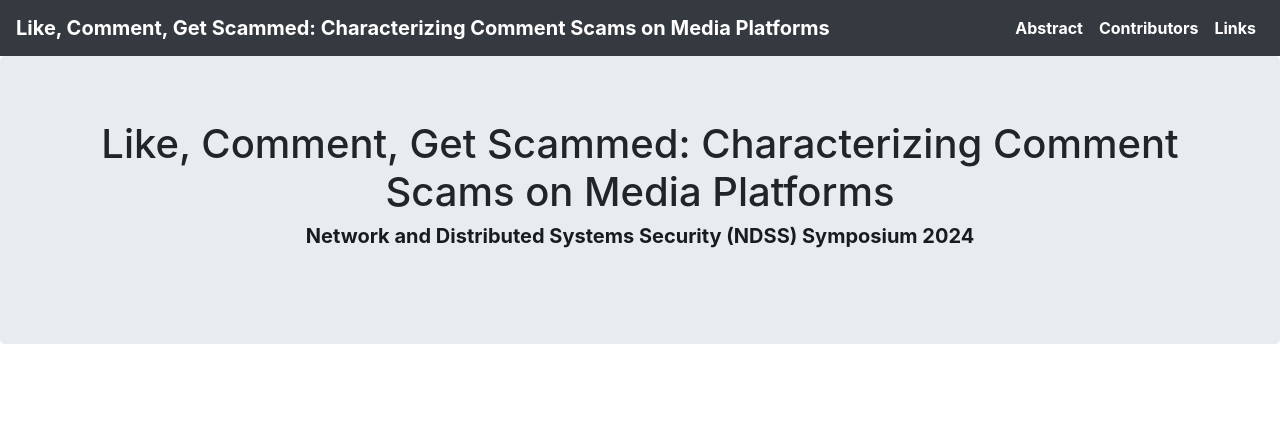
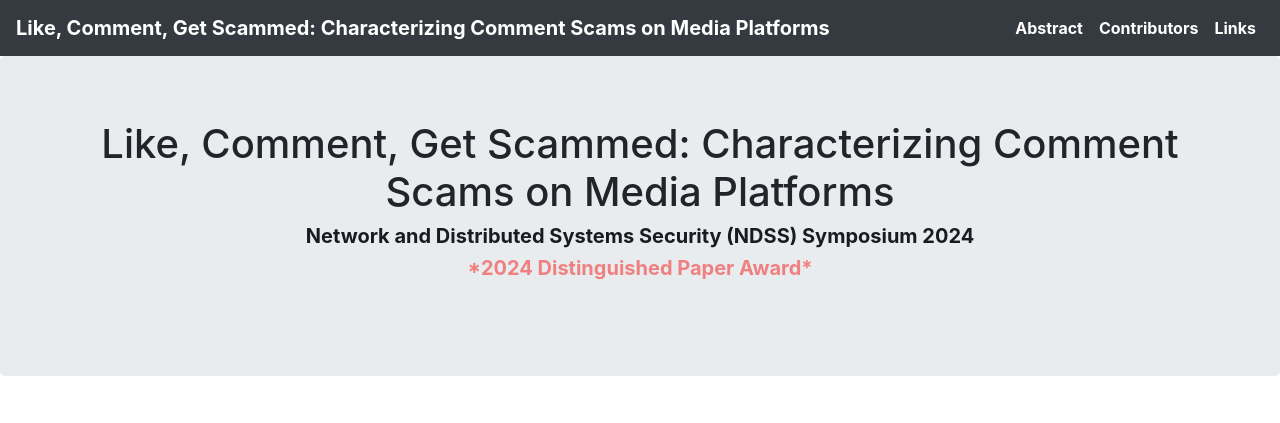
Before and after one commit to like-comment-get-scammed/like-comment-get-scammed.github.io, a plain HTML site: page index.html in a window 1280 px wide. Shown: the top 423 px of the page. Drawn offline with nearby package versions, Linux system fonts and the light colour scheme.

Commit message:
update award

```diff
--- a/index.html
+++ b/index.html
@@ -31,6 +31,7 @@
           <div class="col-sm">
             <h1 class="display-5 text-center" id="head-title"><br></h1>
             <h5 class="display-5 text-center" id="head-subtitle"><a href="#"></a><br></h5>
+            <h5 class="display-5 text-center" id="head-award"><a href="#"></a><br></h5>
           </div>
         </div>
         <br>
--- a/script/content.js
+++ b/script/content.js
@@ -11,6 +11,11 @@ const DATA = {
         PROJECT_SUBTITLE: {
             "name": "Network and Distributed Systems Security (NDSS) Symposium 2024",
             "url": "https://www.ndss-symposium.org/ndss2024/",
+        },
+        PROJECT_AWARD: {
+            "name": "*2024 Distinguished Paper Award*",
+            "url": "https://www.ndss-symposium.org/ndss2024/",
+            "color": "#F08080",
         },
         AUTHOR_NAME: "Xigao Li",
         VIDEO_SRC: "video/dummy_video.mp4",
@@ -173,6 +178,7 @@ function displayTitle() {
     document.getElementById("nav-project-title").innerHTML = oneLineTitle;
     document.getElementById("head-title").innerHTML = DATA.HEAD.PROJECT_TITLE;
     document.getElementById("head-subtitle").innerHTML = `<a href=${DATA.HEAD.PROJECT_SUBTITLE.url}>${DATA.HEAD.PROJECT_SUBTITLE.name}</a>`;
+    document.getElementById("head-award").innerHTML = `<a href=${DATA.HEAD.PROJECT_AWARD.url} style="color: ${DATA.HEAD.PROJECT_AWARD.color}";>${DATA.HEAD.PROJECT_AWARD.name}</a>`;
 }
 
 function displayNav() {
```
